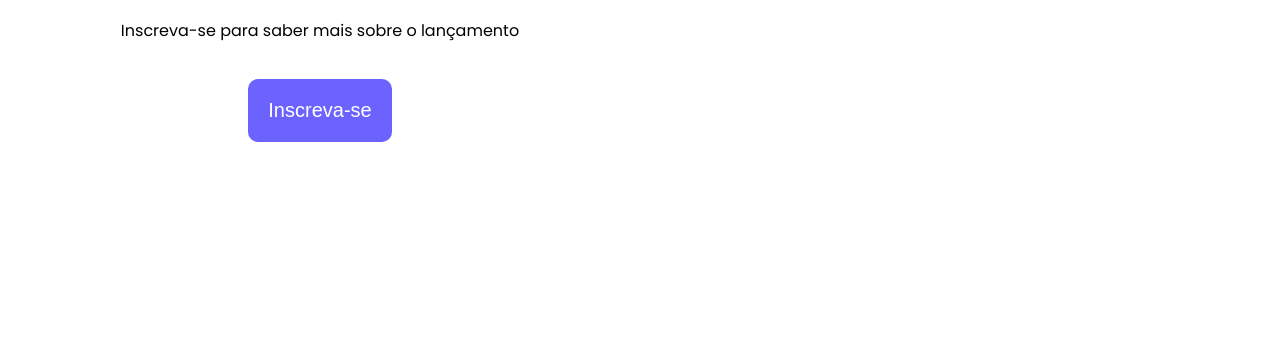
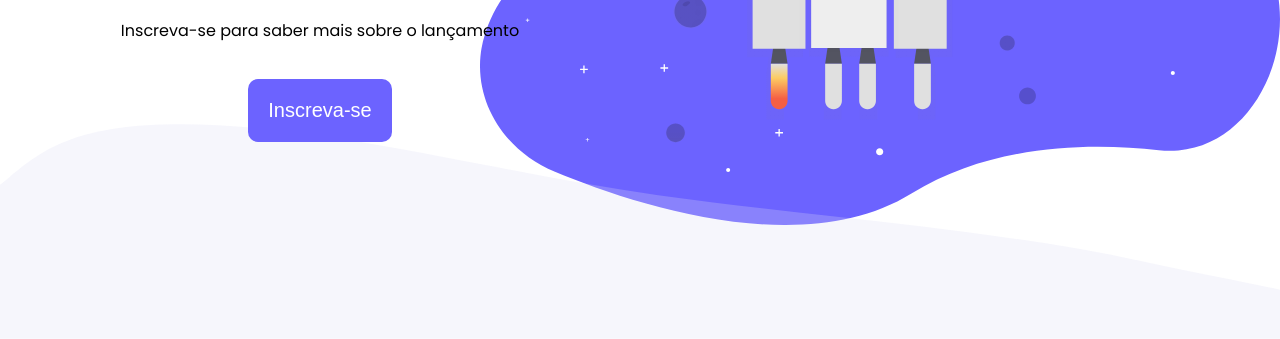
Before and after one commit to EvertonWingert/countdown, a plain HTML site: page index.html in a window 1280 px wide. Shown: the part 461-800 px from the top of the page. Drawn offline with Linux system fonts and the light colour scheme.

Commit message:
Update styles.css

```diff
--- a/assets/styles/styles.css
+++ b/assets/styles/styles.css
@@ -114,9 +114,9 @@ body {
 /* LG */
 @media (min-width: 1024px) {
   body {
-    background: url("./assets/bottom-image.svg") right bottom no-repeat,
-      url("./assets/top-image.svg") left top no-repeat,
-      url("./assets/rocket.svg") right center no-repeat;
+    background: url("/assets/bottom-image.svg") right bottom no-repeat,
+      url("/assets/top-image.svg") left top no-repeat,
+      url("/assets/rocket.svg") right center no-repeat;
     background-size: contain, contain, 50rem;
   }
   .container {
```
